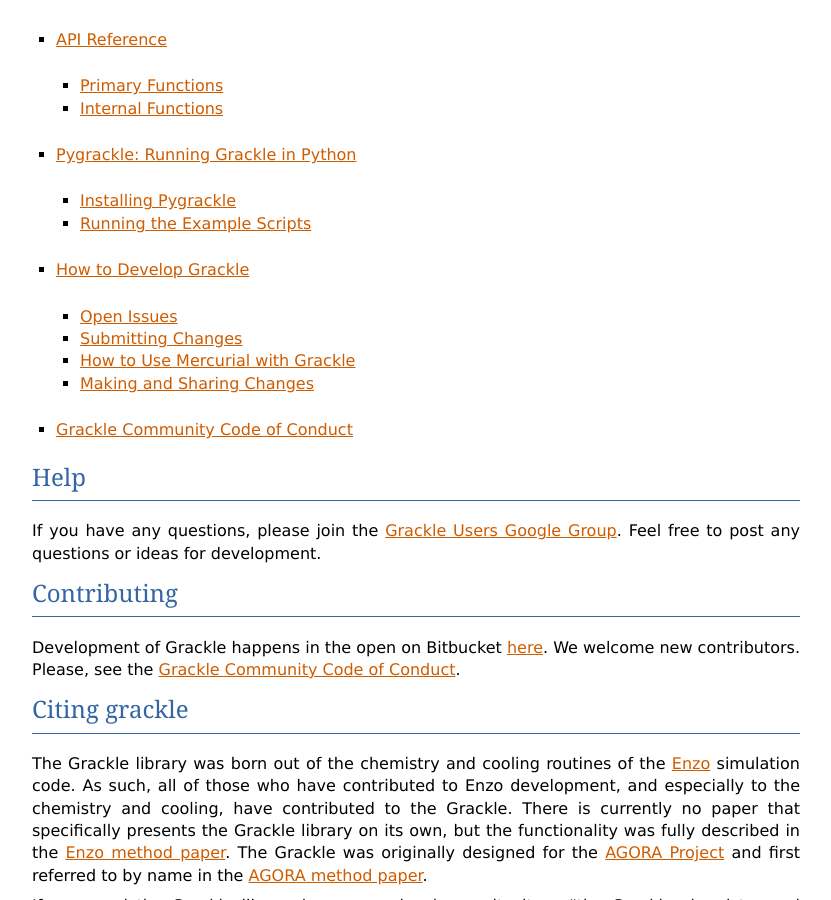
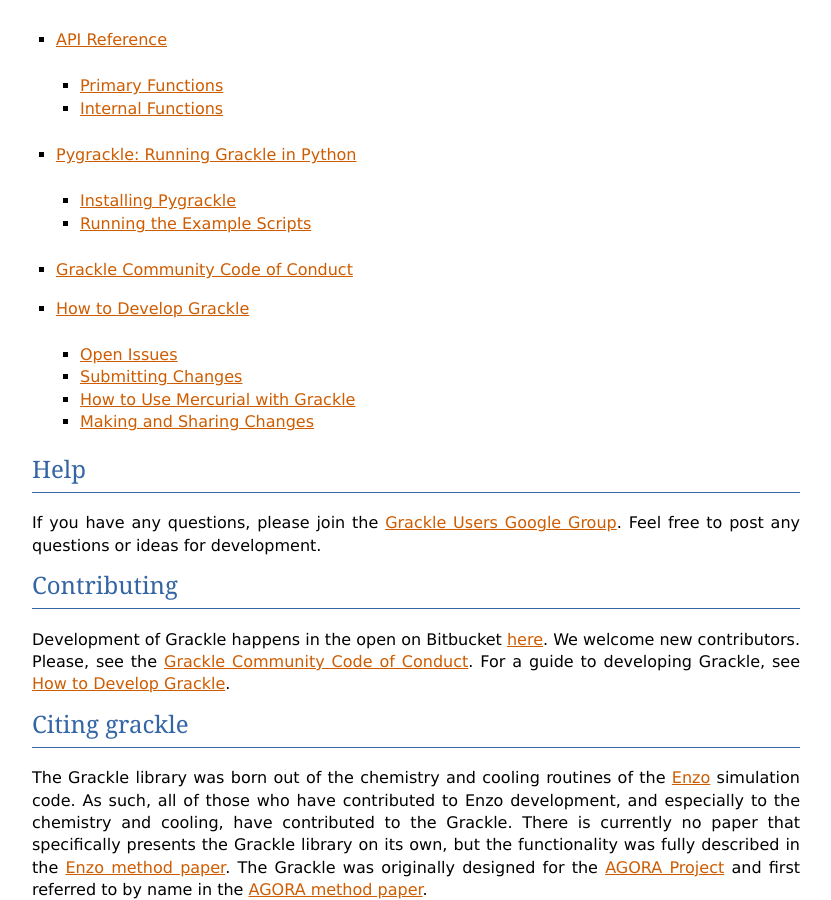
Before and after one commit to grackle-project/grackle, a Sphinx documentation site: the page built from doc/source/index.rst, in a window 1280 px wide and 900 px high, scrolled down 1265 px. Shown: the whole window, without its empty margins (48-879 px from the left). Built offline with Sphinx 7.4.7, drawn with Linux system fonts in a browser that asks for light colours; some of the changed text lies outside the part shown.

Commit message:
Adding reference to devlopers guide in index page.

```diff
--- a/doc/source/index.rst
+++ b/doc/source/index.rst
@@ -44,8 +44,8 @@ Contents:
    Parameters.rst
    Reference.rst
    Python.rst
+   Conduct.rst
    Contributing.rst
-   Conduct.rst
 
 Help
 ----
@@ -59,7 +59,8 @@ Contributing
 
 Development of Grackle happens in the open on Bitbucket `here
 <https://bitbucket.org/grackle/grackle>`_.  We welcome new contributors.
-Please, see the :ref:`conduct`.
+Please, see the :ref:`conduct`.  For a guide to developing Grackle, see
+:ref:`contributing-code`.
 
 Citing grackle
 --------------
```
